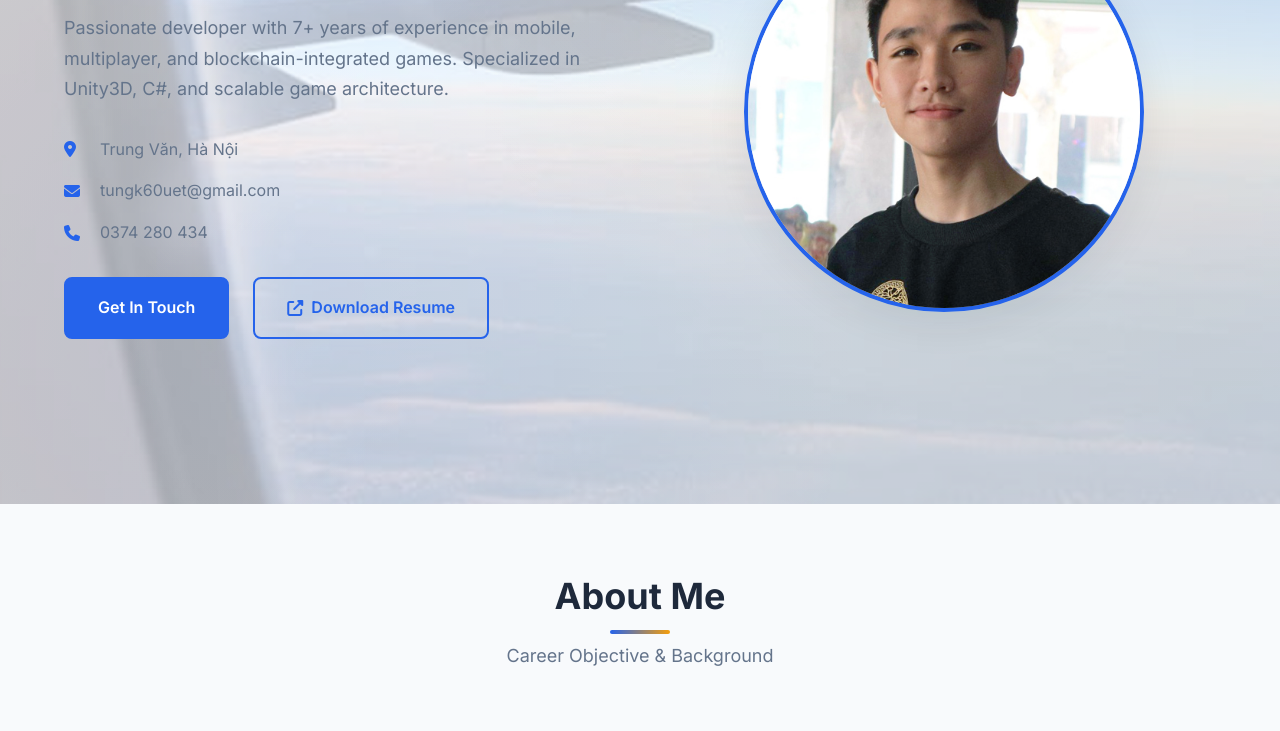
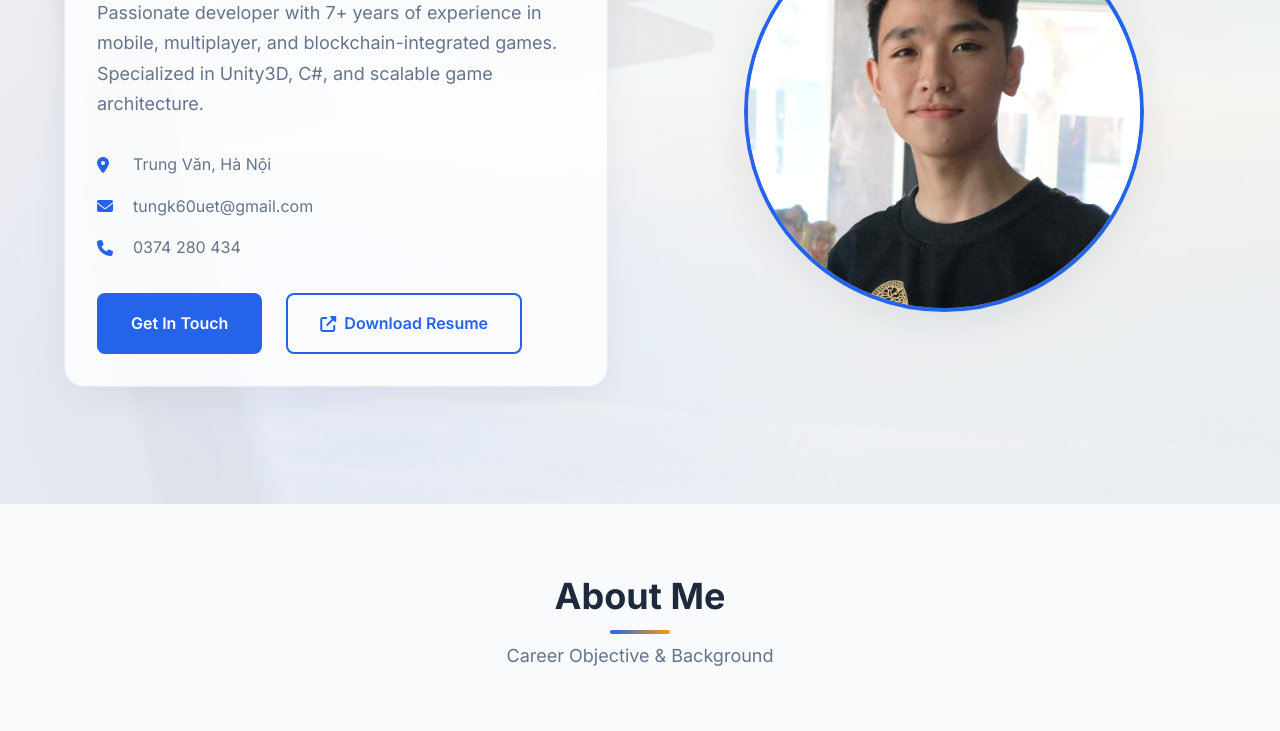
Before and after one commit to tungk60uet/tungk60uet.github.io, a plain HTML site: page index.html in a window 1280 px wide. Shown: the part 296-1027 px from the top of the page. Drawn offline with Linux system fonts and the light colour scheme.

Commit message:
style: Adjust hero section opacity and enhance background styling 🎨

```diff
--- a/css/style.css
+++ b/css/style.css
@@ -224,7 +224,7 @@ section {
   width: 100%;
   height: 100%;
   object-fit: cover;
-  opacity: 0.3;
+  opacity: 0.08;
 }
 
 .hero::before {
@@ -236,15 +236,16 @@ section {
   bottom: 0;
   background: radial-gradient(
       circle at 20% 80%,
-      rgba(37, 99, 235, 0.1) 0%,
+      rgba(37, 99, 235, 0.08) 0%,
       transparent 50%
     ),
     radial-gradient(
       circle at 80% 20%,
-      rgba(245, 158, 11, 0.1) 0%,
+      rgba(245, 158, 11, 0.08) 0%,
       transparent 50%
     );
   pointer-events: none;
+  z-index: 1;
 }
 
 .hero-container {
@@ -256,11 +257,17 @@ section {
   gap: var(--spacing-3xl);
   align-items: center;
   position: relative;
-  z-index: 1;
+  z-index: 2;
 }
 
 .hero-content {
   animation: fadeInLeft 0.8s ease-out;
+  padding: var(--spacing-xl);
+  background: rgba(255, 255, 255, 0.8);
+  border-radius: 20px;
+  backdrop-filter: blur(10px);
+  border: 1px solid rgba(37, 99, 235, 0.1);
+  box-shadow: 0 10px 40px rgba(0, 0, 0, 0.05);
 }
 
 .hero-title {
--- a/index.html
+++ b/index.html
@@ -794,9 +794,8 @@
             <h3>Ready to collaborate?</h3>
             <p>
               I'm always interested in discussing new opportunities and
-              challenging projects. Whether you need a Unity developer for your
-              game project or want to explore blockchain integration
-              possibilities, let's connect!
+              challenging projects. If you need a Unity developer for your game
+              project, let's connect!
             </p>
             <div class="cta-buttons">
               <a href="mailto:tungk60uet@gmail.com" class="btn btn-primary">
```
